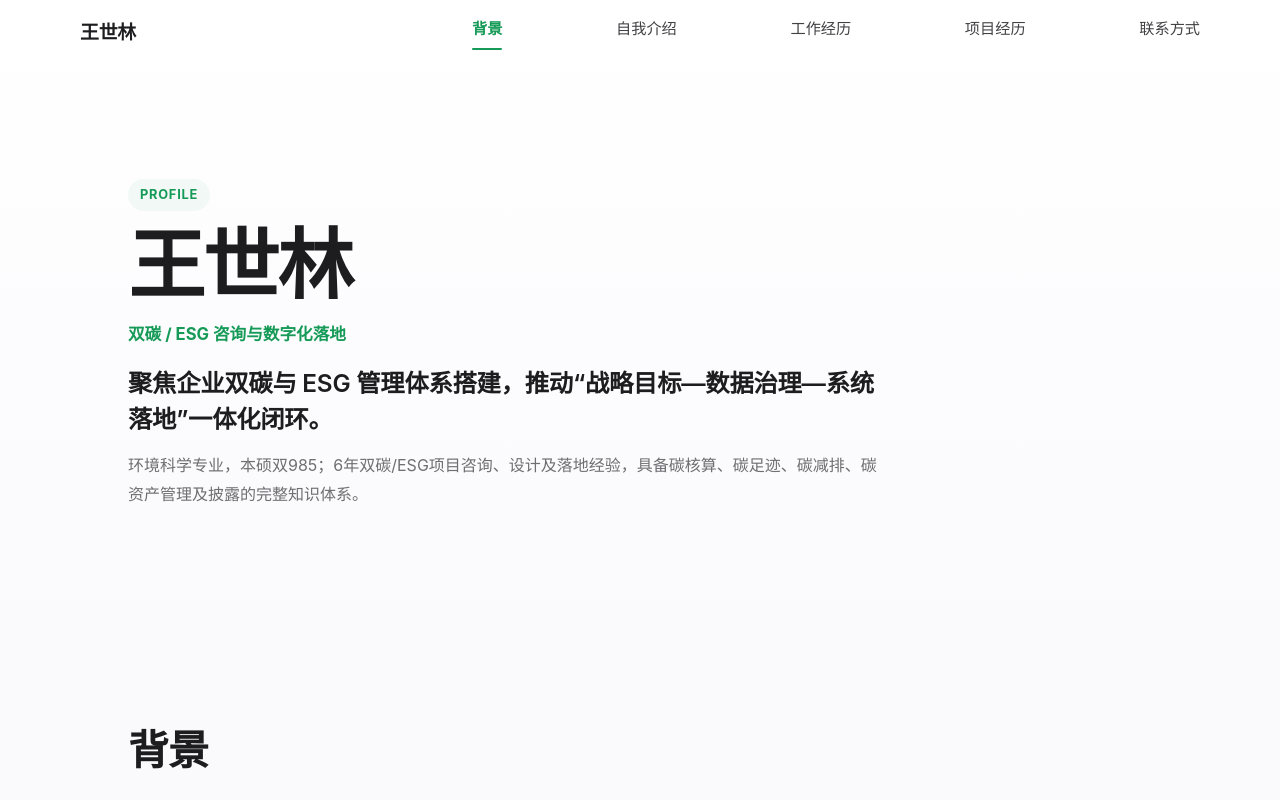
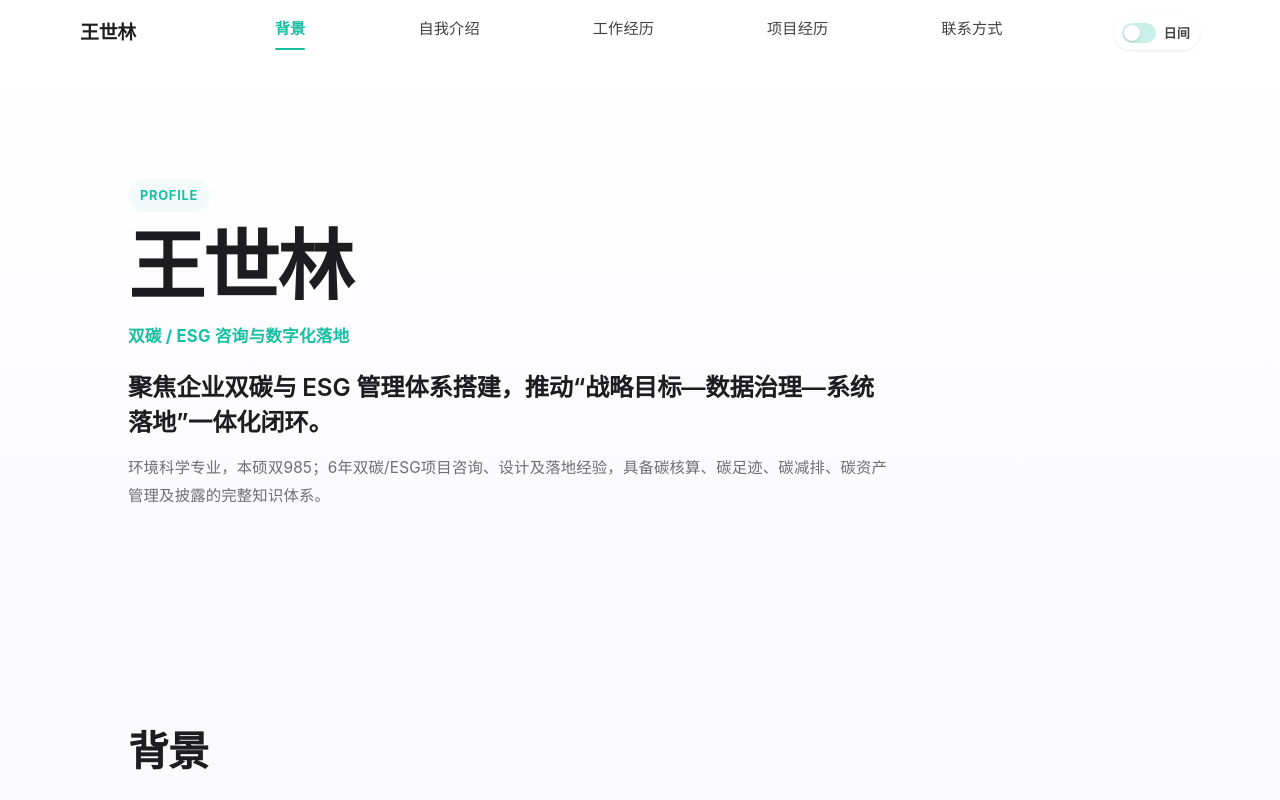
Before and after one commit to Lizcj240/personal-web, a plain HTML site: page index.html in a window 1280 px wide. Shown: the top 800 px of the page. Drawn offline with Linux system fonts and the light colour scheme.

Commit message:
Polish typography and add a stable theme switch to the header.
This updates the accent palette, refines text spacing and sizing, and adds a reliable day/night toggle with persisted preference.

Made-with: Cursor

```diff
--- a/index.html
+++ b/index.html
@@ -13,9 +13,9 @@
       --text-primary: #1d1d1f;
       --text-secondary: #424245;
       --text-muted: #6e6e73;
-      --accent-green: #159a57;
-      --accent-teal: #159a57;
-      --accent-line: rgba(21, 154, 87, 0.32);
+      --accent-green: #19bfa3;
+      --accent-teal: #19bfa3;
+      --accent-line: rgba(25, 191, 163, 0.32);
       --line: rgba(0, 0, 0, 0.08);
       --radius-md: 12px;
       --radius-lg: 24px;
@@ -29,7 +29,7 @@
       font-family: "PingFang SC", "Hiragino Sans GB", "Microsoft YaHei", -apple-system, BlinkMacSystemFont, "Segoe UI", Roboto, sans-serif;
       background:
         linear-gradient(180deg, #ffffff 0%, #fafafd 78vh, #fafafd 100%),
-        radial-gradient(circle at 12% -18%, rgba(21, 154, 87, 0.08), transparent 30%),
+        radial-gradient(circle at 12% -18%, rgba(25, 191, 163, 0.08), transparent 30%),
         radial-gradient(circle at 88% -10%, rgba(15, 23, 42, 0.035), transparent 34%),
         var(--bg-dark);
       background-position:
@@ -38,11 +38,17 @@
         calc(50% - var(--bg-shift-x, 0px)) calc(0% + var(--bg-shift-y, 0px)),
         center;
       color: var(--text-primary);
-      line-height: 1.7;
+      line-height: 1.74;
+      letter-spacing: 0.01em;
       overflow-x: hidden;
       will-change: background-position;
     }
     a { text-decoration: none; color: inherit; }
+    p, li {
+      letter-spacing: 0.012em;
+      line-height: 1.84;
+      font-weight: 400;
+    }
 
     .header {
       position: fixed;
@@ -105,6 +111,67 @@
       font-weight: 700;
     }
     .nav-links a.active::after { transform: scaleX(1); }
+    .theme-switch {
+      margin-left: 16px;
+      border: none;
+      background: var(--bg-card);
+      color: var(--text-secondary);
+      border-radius: 999px;
+      height: 34px;
+      padding: 0 10px 0 8px;
+      display: inline-flex;
+      align-items: center;
+      gap: 8px;
+      cursor: pointer;
+      box-shadow: 0 1px 3px rgba(0, 0, 0, 0.08);
+      transition: background-color 0.22s ease, color 0.22s ease;
+    }
+    .theme-switch-track {
+      width: 34px;
+      height: 20px;
+      border-radius: 999px;
+      background: rgba(25, 191, 163, 0.24);
+      position: relative;
+      transition: background-color 0.22s ease;
+    }
+    .theme-switch-thumb {
+      position: absolute;
+      top: 2px;
+      left: 2px;
+      width: 16px;
+      height: 16px;
+      border-radius: 999px;
+      background: #ffffff;
+      box-shadow: 0 1px 2px rgba(0, 0, 0, 0.18);
+      transition: transform 0.22s ease;
+    }
+    .theme-switch[aria-checked="true"] .theme-switch-thumb { transform: translateX(14px); }
+    .theme-switch-label {
+      font-size: 0.82rem;
+      font-weight: 600;
+      letter-spacing: 0.01em;
+      line-height: 1;
+    }
+
+    body.theme-dark {
+      --bg-dark: #0f1115;
+      --bg-card: #171c25;
+      --bg-card-hover: #1d2431;
+      --text-primary: #f3f6fb;
+      --text-secondary: #c5cfdd;
+      --text-muted: #8f9bb0;
+      --line: rgba(255, 255, 255, 0.12);
+      background:
+        linear-gradient(180deg, #12151c 0%, #0f1115 78vh, #0f1115 100%),
+        radial-gradient(circle at 12% -18%, rgba(25, 191, 163, 0.2), transparent 32%),
+        radial-gradient(circle at 88% -10%, rgba(96, 165, 250, 0.12), transparent 36%),
+        var(--bg-dark);
+    }
+    body.theme-dark .header { background: rgba(15, 18, 24, 0.82); }
+    body.theme-dark .header.is-compact { background: rgba(15, 18, 24, 0.9); }
+    body.theme-dark .direction { background: #1a202c; }
+    body.theme-dark .theme-switch { box-shadow: 0 1px 3px rgba(0, 0, 0, 0.35); }
+    body.theme-dark .theme-switch-track { background: rgba(25, 191, 163, 0.34); }
 
     .hero {
       min-height: 76vh;
@@ -124,7 +191,7 @@
       display: inline-flex;
       align-items: center;
       border: none;
-      background: rgba(21, 154, 87, 0.05);
+      background: rgba(25, 191, 163, 0.05);
       color: var(--accent-green);
       border-radius: 999px;
       padding: 5px 12px;
@@ -150,7 +217,7 @@
     }
     .hero-intro {
       max-width: 760px;
-      font-size: 1rem;
+      font-size: 0.96rem;
       color: var(--text-muted);
       line-height: 1.8;
     }
@@ -189,7 +256,7 @@
     .card h3 { font-size: 1.12rem; margin-bottom: 12px; color: var(--text-primary); }
     .bg-layout .card h3 { color: var(--accent-green); }
     .card ul { list-style: none; display: grid; gap: 12px; }
-    .card li { color: var(--text-secondary); font-size: 0.95rem; }
+    .card li { color: var(--text-secondary); font-size: 0.92rem; }
     .edu-item {
       padding-left: 0;
       border-left: none;
@@ -208,7 +275,7 @@
       border: none;
       border-radius: 999px;
       padding: 5px 10px;
-      background: rgba(21, 154, 87, 0.08);
+      background: rgba(25, 191, 163, 0.08);
     }
 
     .about-list {
@@ -233,7 +300,7 @@
     }
     .about-item-text {
       color: var(--text-secondary);
-      font-size: 0.98rem;
+      font-size: 0.94rem;
       line-height: 1.75;
     }
 
@@ -273,7 +340,7 @@
       margin-bottom: 6px;
     }
     .direction ul { padding-left: 18px; display: grid; gap: 6px; }
-    .direction li { color: var(--text-secondary); font-size: 0.93rem; }
+    .direction li { color: var(--text-secondary); font-size: 0.9rem; }
 
     .projects-wrap { position: relative; }
     .projects-track {
@@ -285,7 +352,7 @@
     .project-card {
       border: none;
       border-radius: var(--radius-lg);
-      background: linear-gradient(165deg, rgba(21, 154, 87, 0.06), #ffffff);
+      background: linear-gradient(165deg, rgba(25, 191, 163, 0.06), #ffffff);
       padding: 22px;
       cursor: pointer;
       transition: all 0.22s var(--transition-smooth);
@@ -302,7 +369,7 @@
     .project-role { color: var(--accent-green); font-size: 0.86rem; margin-bottom: 10px; font-weight: 700; }
     .project-cover-desc {
       color: var(--text-secondary);
-      font-size: 0.9rem;
+      font-size: 0.87rem;
       line-height: 1.55;
       line-clamp: 4;
       display: -webkit-box;
@@ -397,8 +464,8 @@
       margin-bottom: 6px;
       font-weight: 600;
     }
-    .modal-text { color: var(--text-secondary); font-size: 0.95rem; }
-    .modal-list { padding-left: 18px; display: grid; gap: 8px; color: var(--text-secondary); font-size: 0.95rem; }
+    .modal-text { color: var(--text-secondary); font-size: 0.92rem; }
+    .modal-list { padding-left: 18px; display: grid; gap: 8px; color: var(--text-secondary); font-size: 0.92rem; }
 
     .contact-links { display: grid; gap: 14px; max-width: 520px; }
     .contact-link {
@@ -407,6 +474,7 @@
       border-radius: var(--radius-md);
       padding: 16px 20px;
       color: var(--text-secondary);
+      font-size: 0.94rem;
       transition: color 0.2s, box-shadow 0.2s;
     }
     .contact-link:hover {
@@ -460,6 +528,11 @@
         flex: 0 0 auto;
         font-size: 0.9rem;
       }
+      .theme-switch {
+        align-self: flex-end;
+        margin-left: 0;
+        margin-top: 2px;
+      }
       .hero, section { padding-left: 22px; padding-right: 22px; }
       .hero { padding-top: 138px; }
       .hero-lead { font-size: 1.08rem; line-height: 1.65; }
@@ -482,6 +555,10 @@
         <a href="#work">项目经历</a>
         <a href="#contact">联系方式</a>
       </div>
+      <button class="theme-switch" id="themeSwitch" type="button" role="switch" aria-checked="false" aria-label="切换日夜间模式">
+        <span class="theme-switch-track" aria-hidden="true"><span class="theme-switch-thumb"></span></span>
+        <span class="theme-switch-label" id="themeSwitchLabel">日间</span>
+      </button>
     </nav>
   </header>
 
@@ -841,10 +918,35 @@
       update();
     }
 
+    function setupThemeSwitch() {
+      var btn = document.getElementById("themeSwitch");
+      var label = document.getElementById("themeSwitchLabel");
+      if (!btn || !label) return;
+
+      var storageKey = "theme-preference";
+      var saved = localStorage.getItem(storageKey);
+      var preferDark = window.matchMedia && window.matchMedia("(prefers-color-scheme: dark)").matches;
+      var isDark = saved ? saved === "dark" : preferDark;
+
+      function applyTheme(dark) {
+        document.body.classList.toggle("theme-dark", dark);
+        btn.setAttribute("aria-checked", dark ? "true" : "false");
+        label.textContent = dark ? "夜间" : "日间";
+      }
+
+      applyTheme(isDark);
+      btn.addEventListener("click", function () {
+        isDark = !isDark;
+        applyTheme(isDark);
+        localStorage.setItem(storageKey, isDark ? "dark" : "light");
+      });
+    }
+
     renderProjectCards();
     setupNavActiveState();
     setupHeaderMotion();
     setupBackgroundParallax();
+    setupThemeSwitch();
 
     document.getElementById("projectTrack").addEventListener("click", function (e) {
       var card = e.target.closest(".project-card");
```
